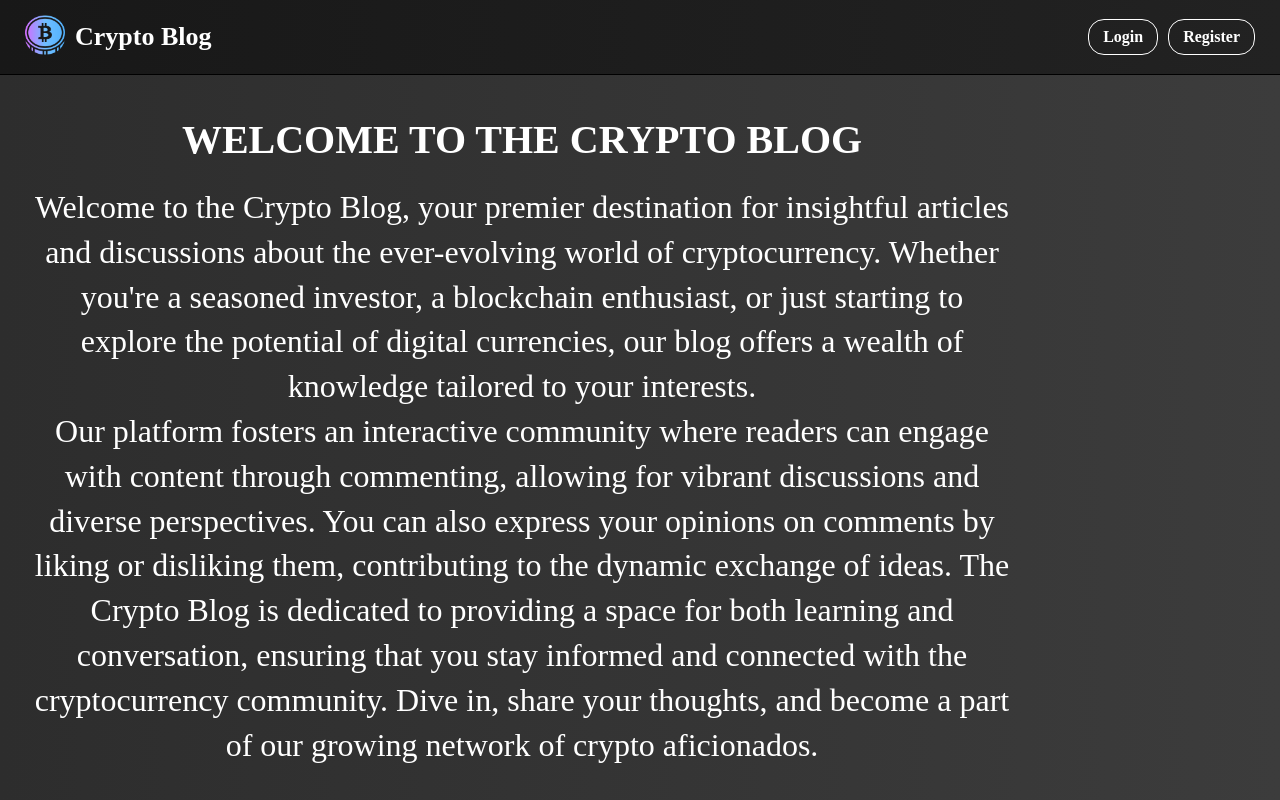
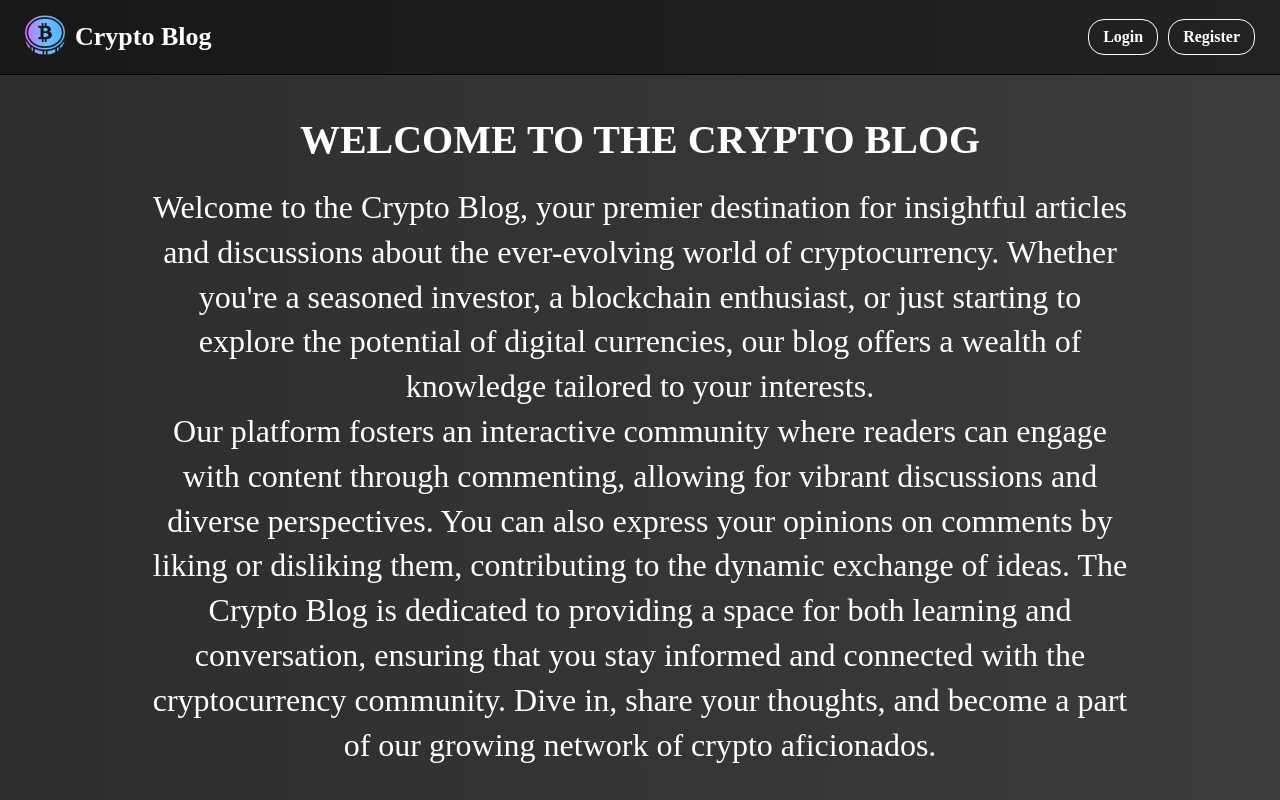
Before and after one commit to Murtoos22/Project-Defense, a React (Vite) app in the folder client/: page / in a window 1280 px wide. Shown: the top 800 px of the page. Built offline with nearby package versions, Linux system fonts and the light colour scheme; no server answers.

Commit message:
hot fix on hom parapgraph mis-alignment

```diff
--- a/client/src/components/home/Home.jsx
+++ b/client/src/components/home/Home.jsx
@@ -5,7 +5,6 @@ import { useGetPartialTokens } from '../../hooks/useGetAllTokens';
 
 const Home = () => {
     const tokens = useGetPartialTokens();
-    // TODO change LOREM text
     return (
         <>
             <div className={styles.homeIntroContainer}>
--- a/client/src/components/home/Home.module.css
+++ b/client/src/components/home/Home.module.css
@@ -13,7 +13,6 @@
     align-items: center;
     flex-direction: column;
 
-    width: 80%;
     padding: 20px;
     margin: 0 10px;
     line-height: 1.5;
@@ -27,6 +26,7 @@
 }
 
 .homeIntroText {
+    width: 80%;
     font-size: 32px;
     line-height: 1.4;
 
```
